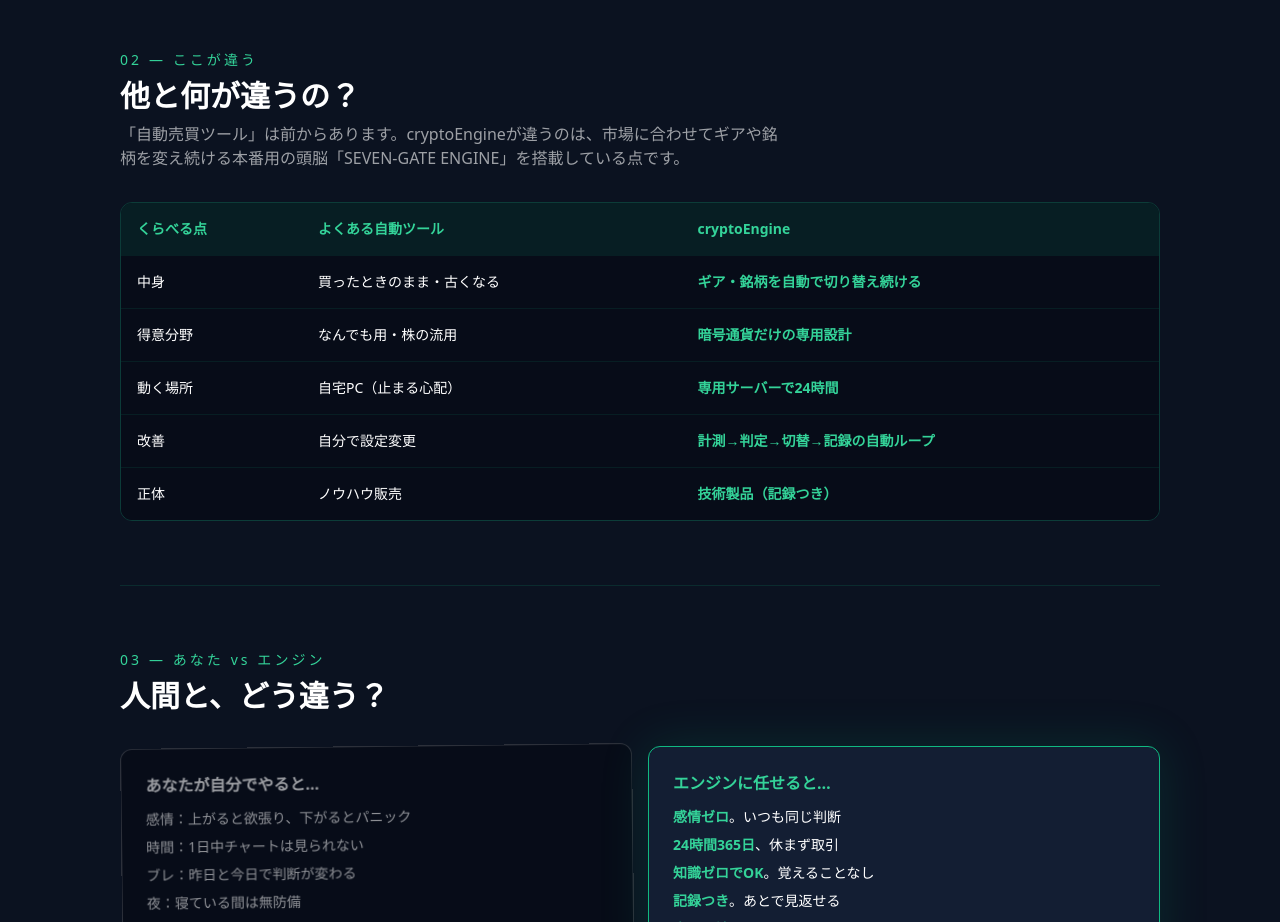
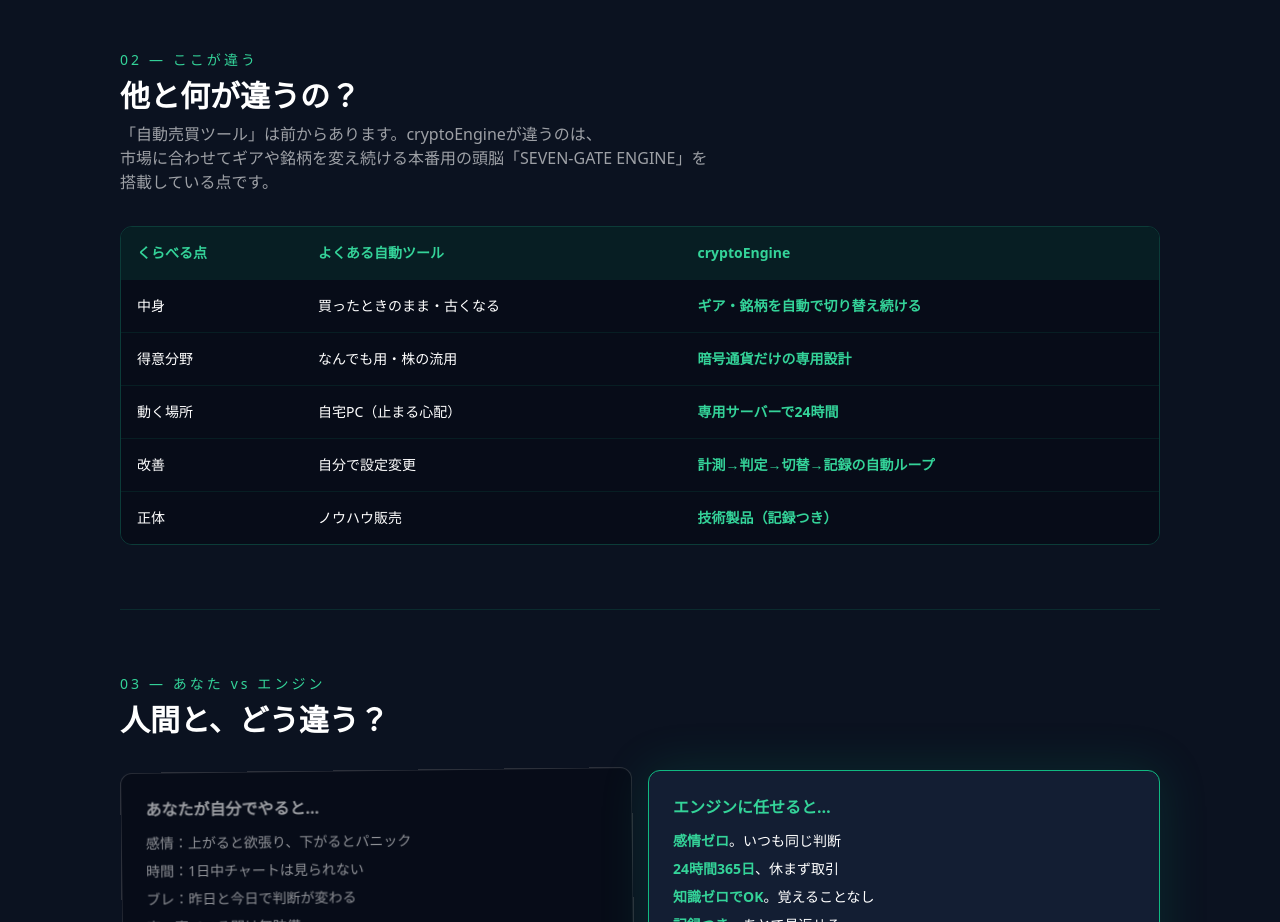
Before and after one commit to Hisashi9899/Neutron_HP, a Next.js app: page /crypto-engine in a window 1280 px wide. Shown: the part 1380-2302 px from the top of the page. Built offline with nearby package versions, Linux system fonts and the light colour scheme.

Commit message:
語句単位で改行を固定し孤立を防止

```diff
--- a/app/crypto-engine/page.tsx
+++ b/app/crypto-engine/page.tsx
@@ -1,4 +1,5 @@
 "use client";
+import type { ReactNode } from "react";
 import NeutronLogo from "../../components/NeutronLogo";
 import SevenGateLogo from "../../components/SevenGateLogo";
 import { Reveal, usePhiReveal } from "../../components/Reveal";
@@ -8,7 +9,7 @@
 const PRODUCT_SLUG = "cryptoengine";
 const p = getProduct(PRODUCT_SLUG);
 
-function H2({ no, title, lead }: { no: string; title: string; lead?: string }) {
+function H2({ no, title, lead }: { no: string; title: string; lead?: ReactNode }) {
   return (
     <div className="mb-8">
       <span className="mb-2 block text-sm tracking-phi text-accent-soft">{no}</span>
@@ -101,7 +102,7 @@
 
         {/* 2 違い */}
         <section className="border-b border-accent/15 py-16">
-          <Reveal kind="left"><H2 no="02 — ここが違う" title="他と何が違うの？" lead="「自動売買ツール」は前からあります。cryptoEngineが違うのは、市場に合わせてギアや銘柄を変え続ける本番用の頭脳「SEVEN-GATE ENGINE」を搭載している点です。" /></Reveal>
+          <Reveal kind="left"><H2 no="02 — ここが違う" title="他と何が違うの？" lead={<>「自動売買ツール」は前からあります。<span className="inline-block">cryptoEngineが違うのは、</span><span className="inline-block">市場に合わせてギアや銘柄を変え続ける</span><span className="inline-block">本番用の頭脳「SEVEN-GATE&nbsp;ENGINE」を</span><span className="inline-block">搭載している点です。</span></>} /></Reveal>
           <Reveal kind="right" className="overflow-x-auto rounded-xl border border-accent/25">
             <table className="w-full min-w-[560px] bg-navy-950 text-sm">
               <thead><tr className="bg-accent/10 text-accent-soft">
```
